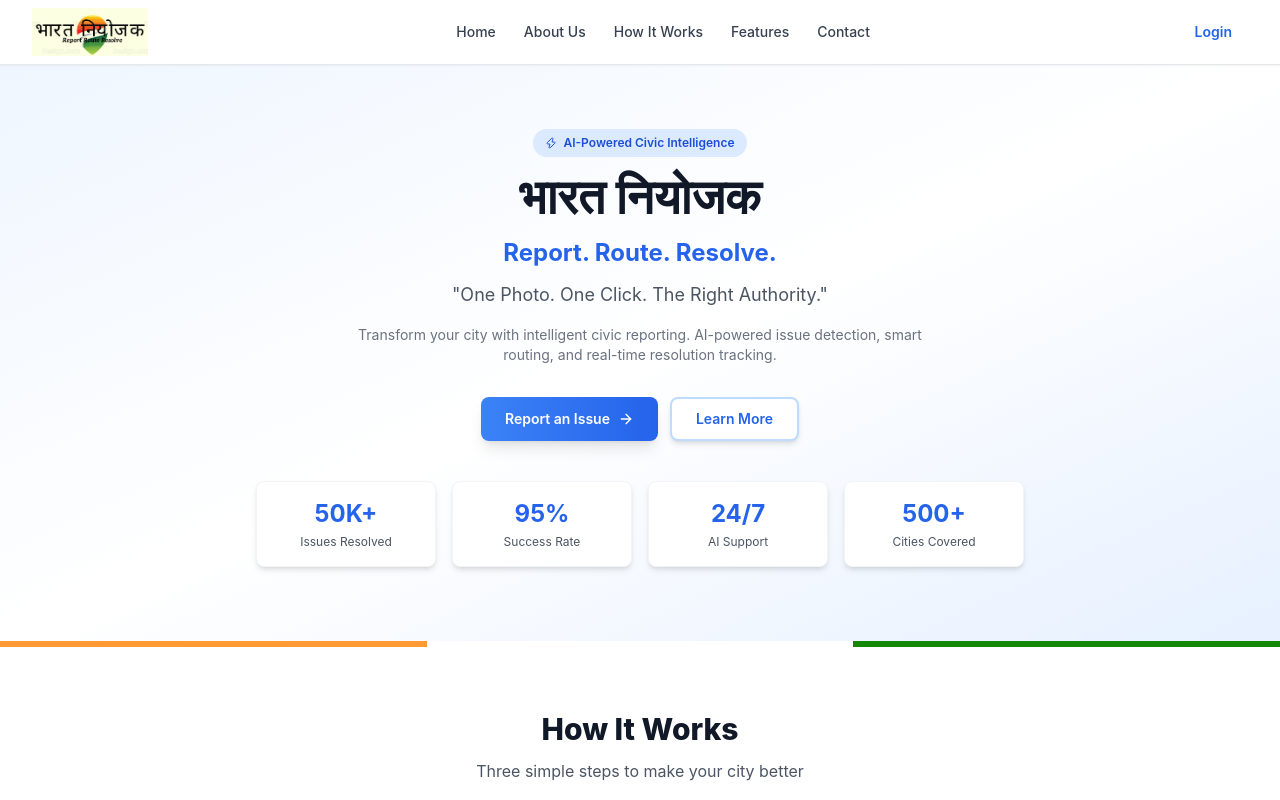
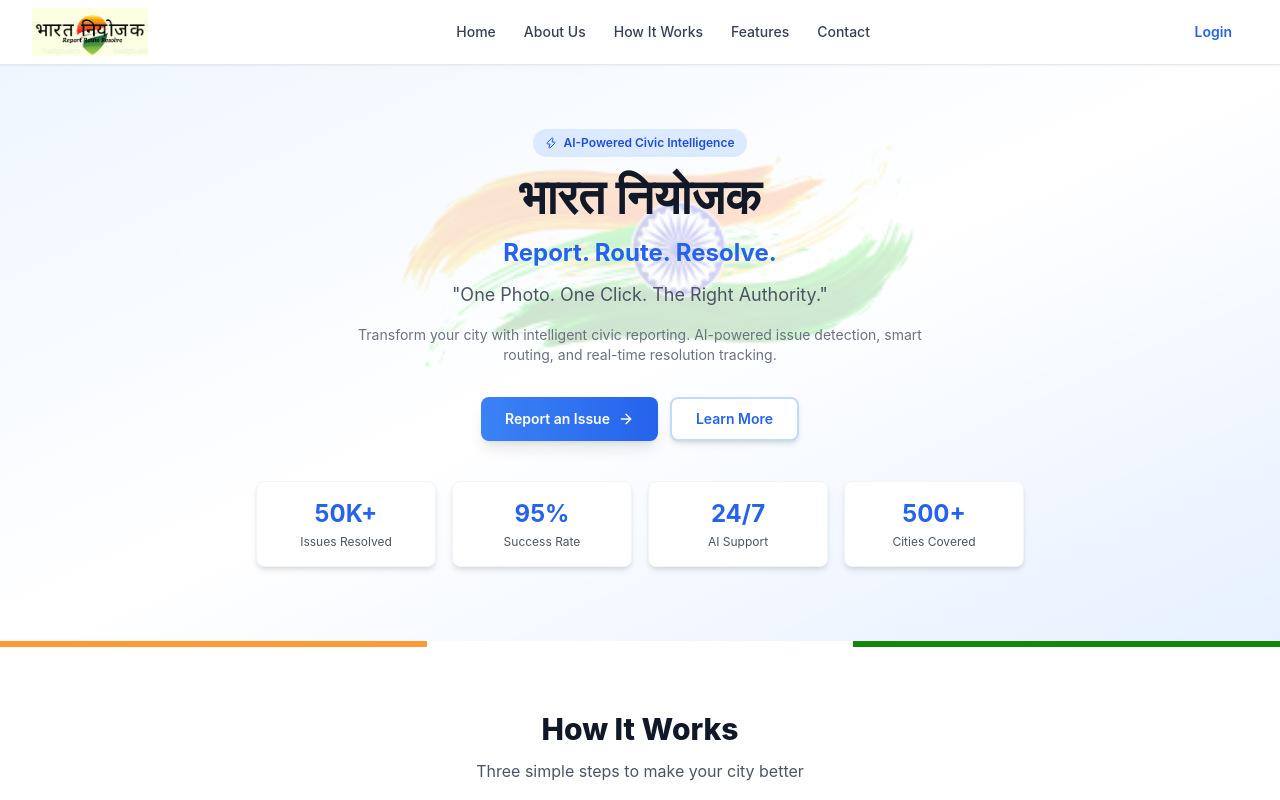
Before and after one commit to Saurav8805/Bharat-Niyojak-Frontend, a Next.js app: page / in a window 1280 px wide. Shown: the top 800 px of the page. Built offline with nearby package versions, Linux system fonts and the light colour scheme.

Commit message:
hero bg added

```diff
--- a/src/app/page.tsx
+++ b/src/app/page.tsx
@@ -1,6 +1,7 @@
 'use client';
 
 import Link from 'next/link';
+import Image from 'next/image';
 import Navbar from '@/components/Navbar';
 import Footer from '@/components/Footer';
 import { ArrowRight, Check, Zap, Shield, TrendingUp, Users, MapPin, Clock, Camera, Bot, CheckCircle, Wrench, Trash2, Lightbulb, Droplet, TreeDeciduous, CircleAlert, TrafficCone, Construction } from 'lucide-react';
@@ -16,7 +17,20 @@ export default function HomePage() {
         <div className="absolute top-0 right-0 w-64 h-64 bg-primary-100 rounded-full blur-3xl opacity-20 -z-10"></div>
         <div className="absolute bottom-0 left-0 w-64 h-64 bg-primary-200 rounded-full blur-3xl opacity-15 -z-10"></div>
 
-        <div className="max-w-7xl mx-auto px-4 sm:px-6 lg:px-8">
+        {/* India Flag Background - Very Faint Behind Title */}
+        <div className="absolute inset-0 flex items-start justify-center pointer-events-none" style={{ zIndex: 0, paddingTop: '40px' }}>
+          <Image
+            src="/logo2.png"
+            alt="India Flag Background"
+            width={600}
+            height={400}
+            className="object-contain"
+            style={{ opacity: 0.18 }}
+            priority
+          />
+        </div>
+
+        <div className="max-w-7xl mx-auto px-4 sm:px-6 lg:px-8 relative z-10">
           <div className="text-center">
             <div className="inline-flex items-center px-3 py-1.5 bg-primary-100 rounded-full text-primary-700 text-xs font-semibold mb-4">
               <Zap className="w-3 h-3 mr-1.5" />
```
Also changed, not shown: public/logo2.png (added).
